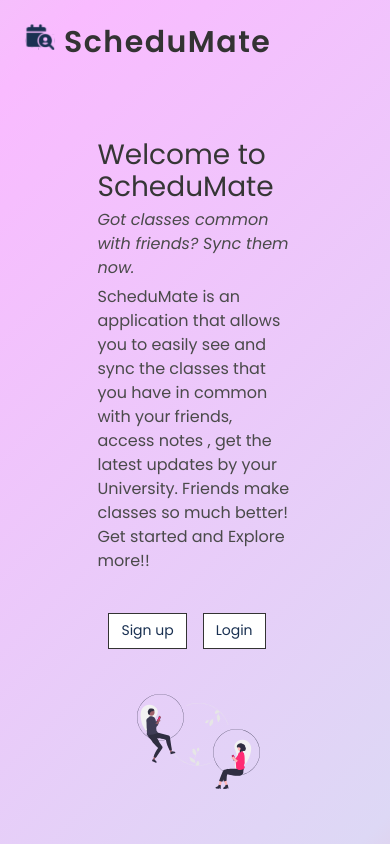
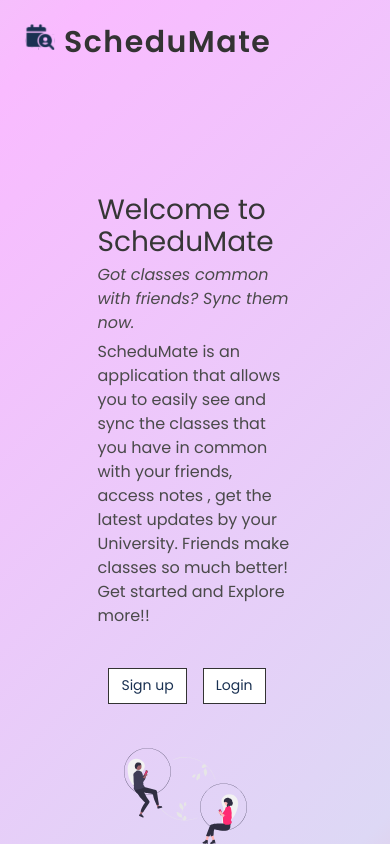
Before and after one commit to The-Powerpuff-Rangers/schedu-mate, a React (Create React App) app: page / in a window 390 px wide. Built offline with nearby package versions, Linux system fonts and the light colour scheme; no server answers; the HTML template or start-up script is replaced by a standard one.

Commit message:
Schedule done

```diff
--- a/src/pages/details/details.scss
+++ b/src/pages/details/details.scss
@@ -8,7 +8,7 @@
   }
 
   .body-container {
-    min-height: 100vh;
+    height: 100%;
     display: flex;
     align-items: center;
     justify-content: center;
--- a/src/pages/landing/Landing.scss
+++ b/src/pages/landing/Landing.scss
@@ -162,6 +162,7 @@
 
     padding-right:1.5em;
     margin-top:1.5em;
+    margin-right: 0em;
 
   }
 
@@ -209,10 +210,11 @@ p {
 @media(max-width:500px){
 
 .landing-flex {
-    display:flex;
-    flex-direction: column;
-    align-items: center;
-    height: 70vh;
+  display: flex;
+  flex-direction: column;
+  align-items: center;
+  height: 100vh;
+  justify-content: flex-end;
   }
   .button-group{
     justify-content: center;
```
Also changed, not shown: src/pages/my-schedule/Schedule.js (+4 -4 lines).
